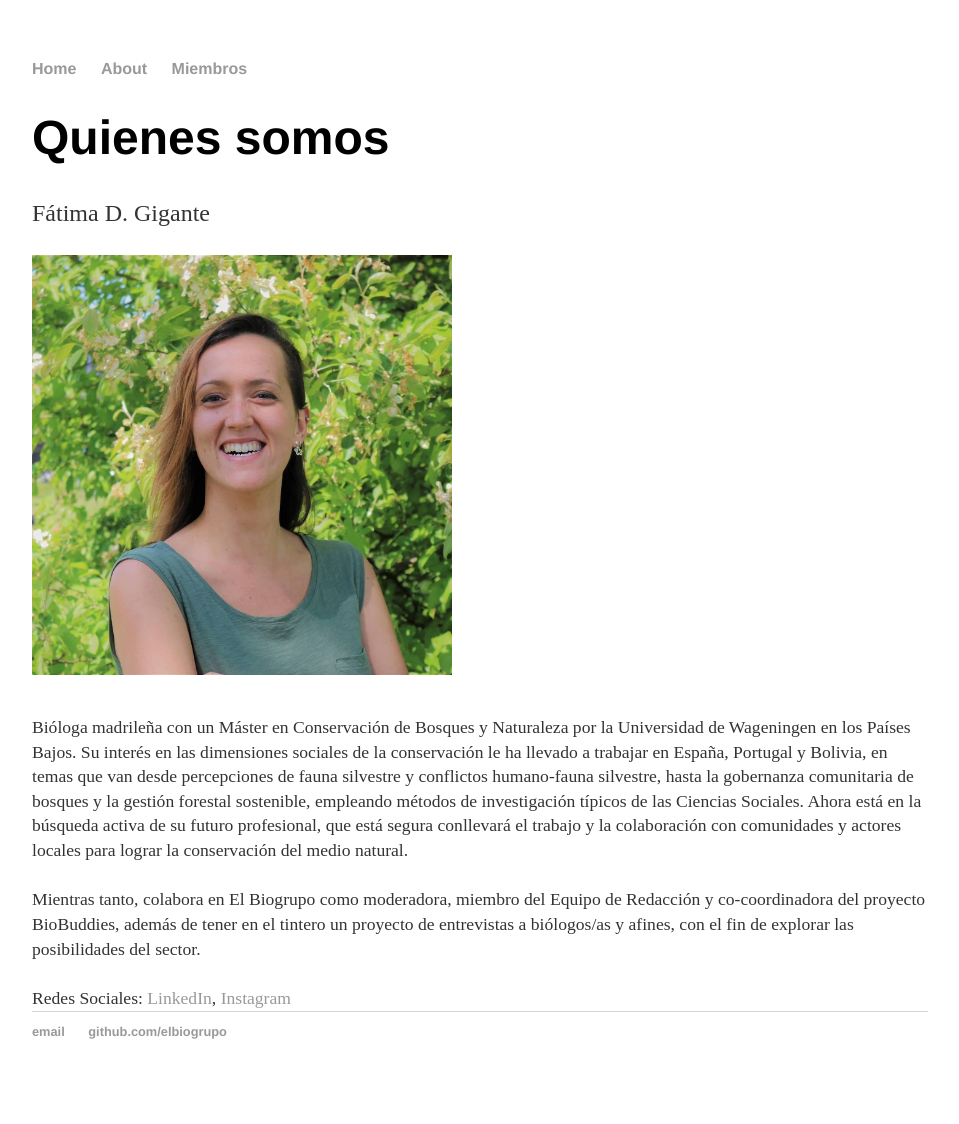
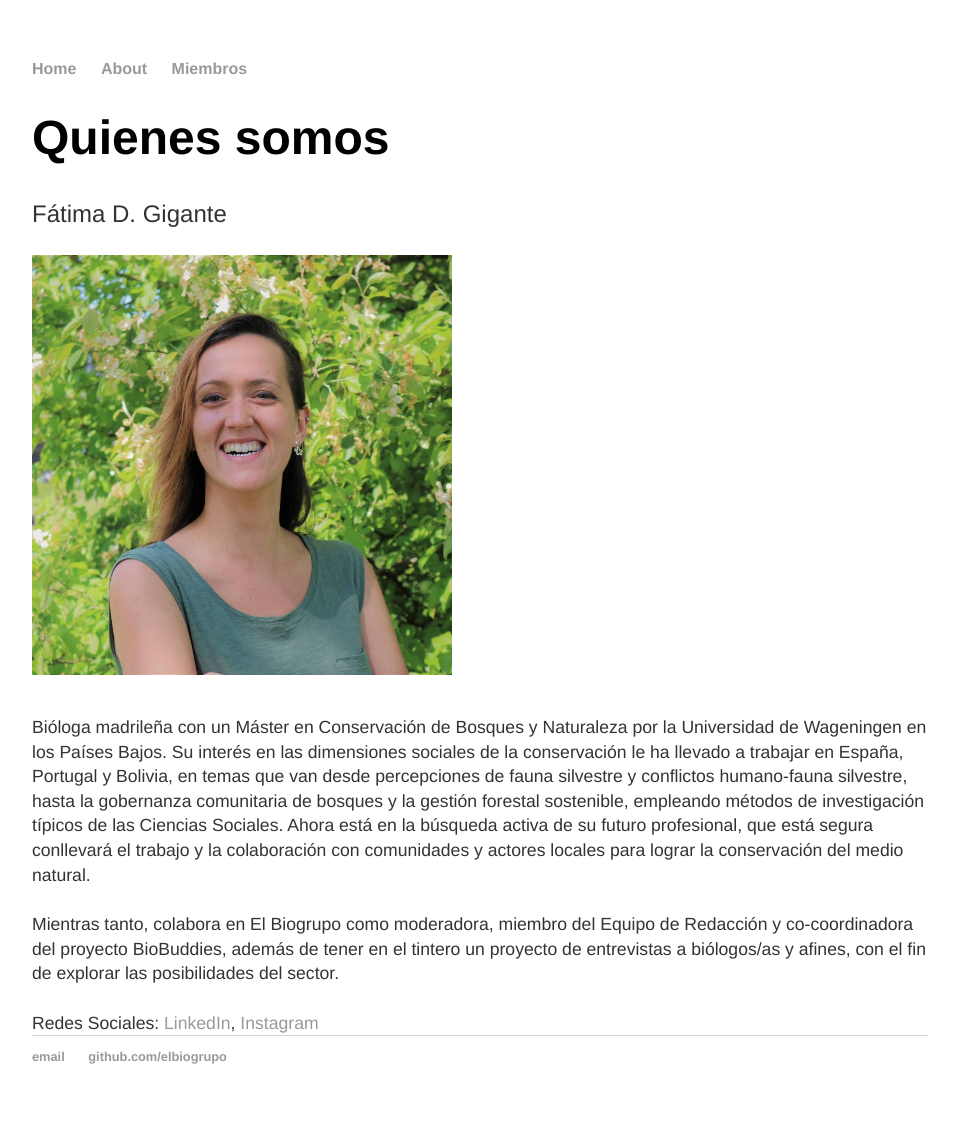
Before and after one commit to elbiogrupo/elbiogrupo.github.io, a Jekyll site: the page built from miembros/index.html, in a window 1280 px wide. Shown: the whole page, without its empty margins (160-1119 px from the left). Built offline with Jekyll 4.4.1, drawn with Linux system fonts in a browser that asks for light colours; before the commit the page ends 1099 px from its top, so only the background shows below that.

Commit message:
Update main.css

```diff
--- a/css/main.css
+++ b/css/main.css
@@ -27,11 +27,13 @@ p {
     font-size: 1.5em;
     line-height: 1.4em;
     color: #333;
+    font-family:'Helvetica';
 }
 p2 {
     font-size: 1.1em;
     line-height: 1.4em;
     color: #333;
+    font-family:'Helvetica';
 }
 
 footer {
```
